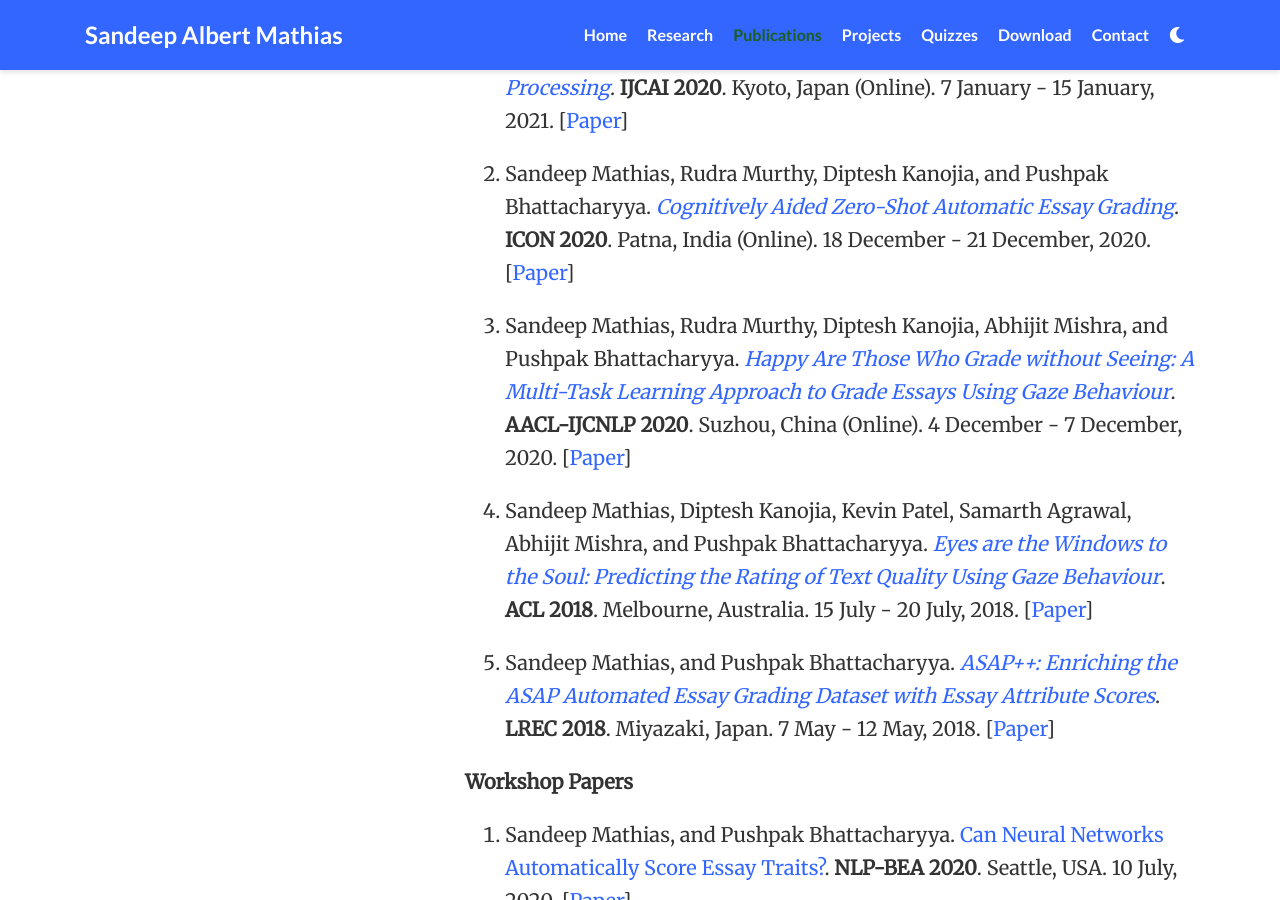
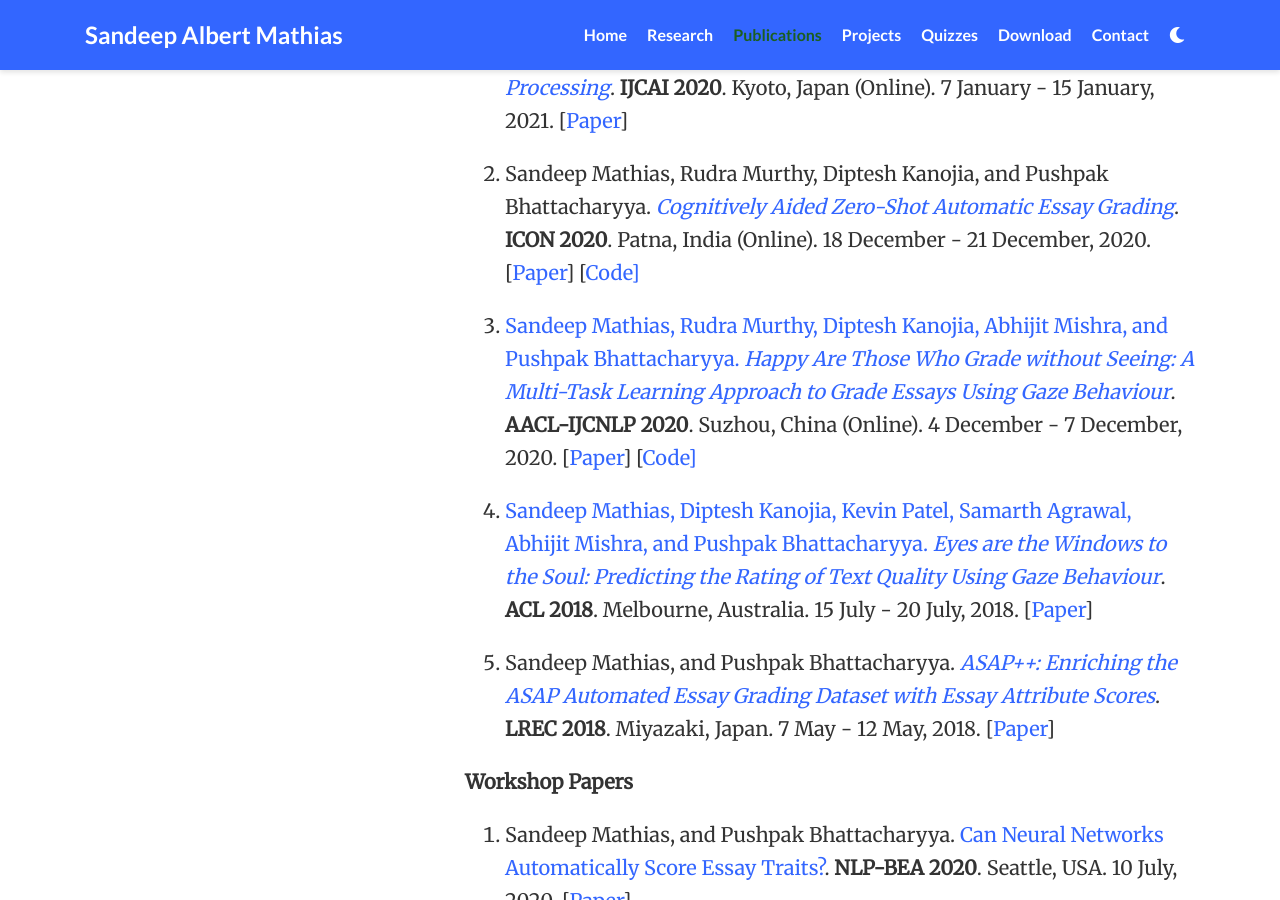
Before and after one commit to lwsam/lwsam.github.io, a Jekyll site: the page index.html, which Jekyll copies as it is, in a window 1280 px wide and 900 px high, scrolled down 1566 px. Built offline with Jekyll 4.4.1, drawn with Linux system fonts in a browser that asks for light colours; nearby versions of some CDN libraries; Markdown is read by kramdown in place of the engine named in the settings; a style sheet for code colours, icons or effects is not loaded.

Commit message:
Update index.html

```diff
--- a/index.html
+++ b/index.html
@@ -234,10 +234,10 @@
 	<p>Sandeep Mathias, Diptesh Kanojia, Abhijit Mishra, and Pushpak Bhattacharyya. <a href= "https://www.ijcai.org/Proceedings/2020/683"><em>A Survey on Using Gaze Behaviour for Natural Language Processing</em></a>. <strong>IJCAI 2020</strong>. Kyoto, Japan (Online). 7 January - 15 January, 2021. [<a href="papers/ijcai20-gaze-survey.pdf">Paper</a>]</p>
 </li>
 <li>
-	<p>Sandeep Mathias, Rudra Murthy, Diptesh Kanojia, and Pushpak Bhattacharyya. <a href="papers/icon20-cognitive-0shot-AEG.pdf"><em>Cognitively Aided Zero-Shot Automatic Essay Grading</em></a>. <strong>ICON 2020</strong>. Patna, India (Online). 18 December - 21 December, 2020. [<a href="papers/icon20-cognitive-0shot-AEG.pdf">Paper</a>]</p>
+	<p>Sandeep Mathias, Rudra Murthy, Diptesh Kanojia, and Pushpak Bhattacharyya. <a href="papers/icon20-cognitive-0shot-AEG.pdf"><em>Cognitively Aided Zero-Shot Automatic Essay Grading</em></a>. <strong>ICON 2020</strong>. Patna, India (Online). 18 December - 21 December, 2020. [<a href="papers/icon20-cognitive-0shot-AEG.pdf">Paper</a>] [<a href="https://github.com/lwsam/ASAP-Gaze">Code</>]</p>
 </li>
 <li>
-	<p>Sandeep Mathias, Rudra Murthy, Diptesh Kanojia, Abhijit Mishra, and Pushpak Bhattacharyya. <a href="https://www.aclweb.org/anthology/2020.aacl-main.86/"><em>Happy Are Those Who Grade without Seeing: A Multi-Task Learning Approach to Grade Essays Using Gaze Behaviour</em></a>. <strong>AACL-IJCNLP 2020</strong>. Suzhou, China (Online). 4 December - 7 December, 2020. [<a href="papers/aacl-ijcnlp20-cognitive-AEG.pdf">Paper</a>]</p>
+	<p>Sandeep Mathias, Rudra Murthy, Diptesh Kanojia, Abhijit Mishra, and Pushpak Bhattacharyya. <a href="https://www.aclweb.org/anthology/2020.aacl-main.86/"><em>Happy Are Those Who Grade without Seeing: A Multi-Task Learning Approach to Grade Essays Using Gaze Behaviour</em></a>. <strong>AACL-IJCNLP 2020</strong>. Suzhou, China (Online). 4 December - 7 December, 2020. [<a href="papers/aacl-ijcnlp20-cognitive-AEG.pdf">Paper</a>] [<a href="https://github.com/lwsam/ASAP-Gaze">Code</>]</p>
 </li>
 <li>
 	<p>Sandeep Mathias, Diptesh Kanojia, Kevin Patel, Samarth Agrawal, Abhijit Mishra, and Pushpak Bhattacharyya. <a href="https://www.aclweb.org/anthology/P18-1219/"><em>Eyes are the Windows to the Soul: Predicting the Rating of Text Quality Using Gaze Behaviour</em></a>. <strong>ACL 2018</strong>. Melbourne, Australia. 15 July - 20 July, 2018. [<a href="papers/acl18-text-quality.pdf">Paper</a>]</p>
```
